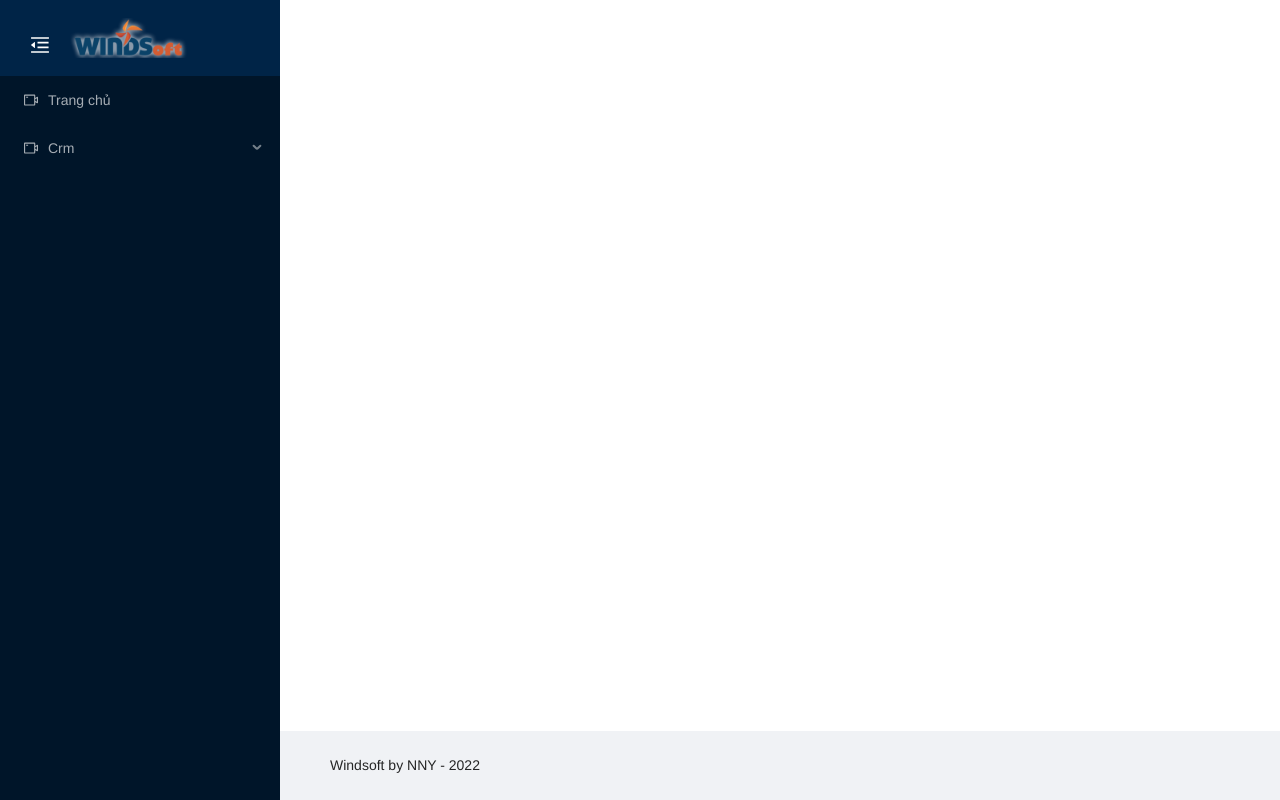
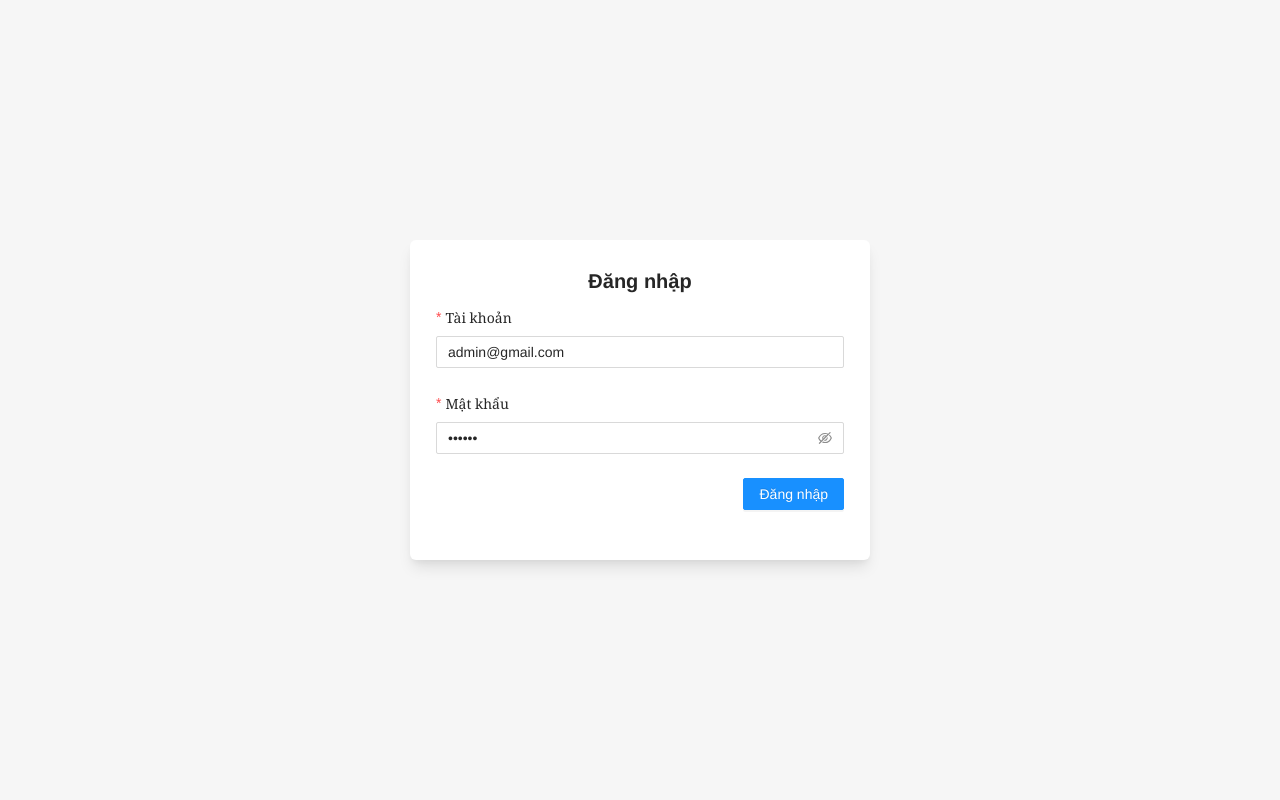
Before and after one commit to nhuydev1704/base-admin-types, a React (Create React App) app: page /login in a window 1280 px wide. Built offline with nearby package versions, Linux system fonts and the light colour scheme.

Commit message:
Feat: auth login page

```diff
--- a/src/App.tsx
+++ b/src/App.tsx
@@ -1,21 +1,50 @@
-import { Route, Routes } from 'react-router-dom';
+import React from 'react';
+import { Route, Routes, useNavigate } from 'react-router-dom';
+import NotFound from './components/NotFound';
 import GlobalStyle from './config/styles';
 import AppLayout from './layouts';
-import { authRoutes } from './routes';
+import { authRoutes, privateRoutes } from './routes';
 
 function App() {
+    const navigate = useNavigate();
+
+    const [isLogged, setIsLogged] = React.useState(false);
+
+    React.useEffect(() => {
+        const logged = localStorage.getItem('isLogged');
+
+        if (logged) {
+            setIsLogged(true);
+        } else {
+            navigate('/login');
+        }
+    }, [navigate]);
+
     return (
-        <AppLayout>
+        <>
             <Routes>
-                {authRoutes.map((route, index) => {
+                {(isLogged ? privateRoutes : authRoutes).map((route, index) => {
                     let Page = route.component;
-
-                    return <Route key={index} path={route.path} element={<Page />} />;
+                    let Layout = React.Fragment;
+                    if (isLogged) {
+                        Layout = AppLayout;
+                    }
+                    return (
+                        <Route
+                            key={index}
+                            path={route.path}
+                            element={
+                                <Layout>
+                                    <Page />
+                                </Layout>
+                            }
+                        />
+                    );
                 })}
-                {/* <Route path="*" element={<ErrorPage />} /> */}
+                <Route path="*" element={<NotFound />} />
             </Routes>
             <GlobalStyle />
-        </AppLayout>
+        </>
     );
 }
 
--- /dev/null
+++ b/src/components/FormComponent/index.tsx
@@ -0,0 +1,79 @@
+import { Button, Form } from 'antd';
+import { FormLayout } from 'antd/lib/form/Form';
+import React, { ReactNode } from 'react';
+import styled from 'styled-components';
+
+interface IRules {
+    required: boolean;
+    message: string;
+}
+
+interface IFormLayout {
+    label: string;
+    name: string;
+    rules?: IRules[];
+    inputField: ReactNode;
+    initialValue?: any;
+}
+
+interface IProps {
+    layoutType?: FormLayout;
+    formItems: IFormLayout[];
+    onSubmit: (data: any) => void;
+    buttonPosition?: string;
+    buttonTitle: string;
+}
+
+interface IWrapperButtonSubmit {
+    position: string;
+}
+const WrapperButtonSubmit = styled.div<IWrapperButtonSubmit>`
+    display: flex;
+    justify-content: ${(props) => props.position};
+    align-items: center;
+`;
+
+const FormComponent: React.FC<IProps> = ({
+    layoutType = 'horizontal',
+    formItems,
+    onSubmit,
+    buttonPosition = 'center',
+    buttonTitle,
+}) => {
+    const onFinish = (values: any) => {
+        onSubmit(values);
+    };
+
+    const onFinishFailed = (errorInfo: any) => {
+        console.log('Failed:', errorInfo);
+    };
+    return (
+        <Form layout={layoutType} name="basic" onFinish={onFinish} onFinishFailed={onFinishFailed} autoComplete="off">
+            {formItems &&
+                formItems.length > 0 &&
+                formItems.map((item: IFormLayout, index: number) => {
+                    return (
+                        <Form.Item
+                            key={index}
+                            initialValue={item.initialValue}
+                            label={item.label}
+                            name={item.name}
+                            rules={item.rules}
+                        >
+                            {item.inputField}
+                        </Form.Item>
+                    );
+                })}
+
+            <Form.Item>
+                <WrapperButtonSubmit position={buttonPosition}>
+                    <Button type="primary" htmlType="submit">
+                        {buttonTitle}
+                    </Button>
+                </WrapperButtonSubmit>
+            </Form.Item>
+        </Form>
+    );
+};
+
+export default React.memo(FormComponent);
--- /dev/null
+++ b/src/components/NotFound.tsx
@@ -0,0 +1,7 @@
+import React from 'react';
+
+const NotFound = () => {
+    return <div>NotFound</div>;
+};
+
+export default NotFound;
--- /dev/null
+++ b/src/features/auth/components/AuthLayout.tsx
@@ -0,0 +1,34 @@
+import React, { ReactNode } from 'react';
+import styled from 'styled-components';
+
+interface IProps {
+    children: ReactNode;
+}
+
+const WrapperLayout = styled.div`
+    height: 100vh;
+    width: 100vw;
+    overflow: hidden;
+    background: #f6f6f6;
+    display: flex;
+    justify-content: center;
+    align-items: center;
+`;
+
+const FormContainer = styled.div`
+    background-color: #fff;
+    box-shadow: rgba(0, 0, 0, 0.1) 0px 10px 15px -3px, rgba(0, 0, 0, 0.05) 0px 4px 6px -2px;
+    width: 460px;
+    padding: 26px;
+    border-radius: 6px;
+`;
+
+const AuthLayout: React.FC<IProps> = ({ children }) => {
+    return (
+        <WrapperLayout>
+            <FormContainer>{children}</FormContainer>
+        </WrapperLayout>
+    );
+};
+
+export default AuthLayout;
--- /dev/null
+++ b/src/features/auth/pages/Login.tsx
@@ -0,0 +1,57 @@
+import { Input } from 'antd';
+import React from 'react';
+import { useNavigate } from 'react-router-dom';
+import FormComponent from '~/components/FormComponent';
+import { Notification } from '~/utils';
+import AuthLayout from '../components/AuthLayout';
+import { HeaderStyled } from '../styles/Login.styles';
+
+const LoginPage: React.FC = () => {
+    const navigate = useNavigate();
+
+    const handleSubmit = React.useCallback(
+        (data: any) => {
+            const { username, password } = data;
+            if (username === 'admin@gmail.com' && password === '123456') {
+                Notification('success', 'Đăng nhập thành công');
+                localStorage.setItem('isLogged', 'true');
+                navigate('/');
+            } else {
+                Notification('error', 'Tài khoản mật khẩu không chính xác');
+            }
+        },
+        [navigate]
+    );
+
+    return (
+        <AuthLayout>
+            <HeaderStyled>Đăng nhập</HeaderStyled>
+            <div>
+                <FormComponent
+                    layoutType="vertical"
+                    formItems={[
+                        {
+                            label: 'Tài khoản',
+                            name: 'username',
+                            initialValue: 'admin@gmail.com',
+                            rules: [{ required: true, message: 'Vui lòng nhập tài khoản!' }],
+                            inputField: <Input placeholder="Địa chỉ email"></Input>,
+                        },
+                        {
+                            label: 'Mật khẩu',
+                            name: 'password',
+                            initialValue: '123456',
+                            rules: [{ required: true, message: 'Vui lòng nhập mật khẩu!' }],
+                            inputField: <Input.Password placeholder="Nhập mật khẩu"></Input.Password>,
+                        },
+                    ]}
+                    onSubmit={handleSubmit}
+                    buttonPosition="end"
+                    buttonTitle="Đăng nhập"
+                />
+            </div>
+        </AuthLayout>
+    );
+};
+
+export default LoginPage;
--- /dev/null
+++ b/src/features/auth/styles/Login.styles.ts
@@ -0,0 +1,7 @@
+import styled from 'styled-components';
+
+export const HeaderStyled = styled.h3`
+    font-size: 20px;
+    font-weight: 600;
+    text-align: center;
+`;
--- a/src/layouts/index.tsx
+++ b/src/layouts/index.tsx
@@ -69,4 +69,4 @@ const AppLayout: React.FC<any> = ({ children }) => {
     );
 };
 
-export default AppLayout;
+export default React.memo(AppLayout);
--- a/src/routes/index.ts
+++ b/src/routes/index.ts
@@ -1,12 +1,10 @@
-import routes from '../config/router';
+import routes from '~/config/router';
+import LoginPage from '~/features/auth/pages/Login';
 import EmployeePage from '~features/employee/page';
 import HomePage from '~features/home/page';
 
 // Public routes
-const publicRoutes: [] = [];
-
-// auth routes
-const authRoutes = [
+const privateRoutes = [
     {
         path: routes.home,
         component: HomePage,
@@ -17,4 +15,12 @@ const authRoutes = [
     },
 ];
 
-export { publicRoutes, authRoutes };
+// auth routes
+const authRoutes = [
+    {
+        path: routes.login,
+        component: LoginPage,
+    },
+];
+
+export { privateRoutes, authRoutes };
--- a/src/utils/index.ts
+++ b/src/utils/index.ts
@@ -1 +1,15 @@
-export const demo = "demo";
+import { notification } from 'antd';
+
+type NotificationType = 'success' | 'info' | 'warning' | 'error';
+
+export const Notification = (status: NotificationType, msg: any) => {
+    if (status !== 'error') {
+        notification[status]({
+            message: msg,
+        });
+    } else {
+        notification[status]({
+            message: msg.response.data.message,
+        });
+    }
+};
```
